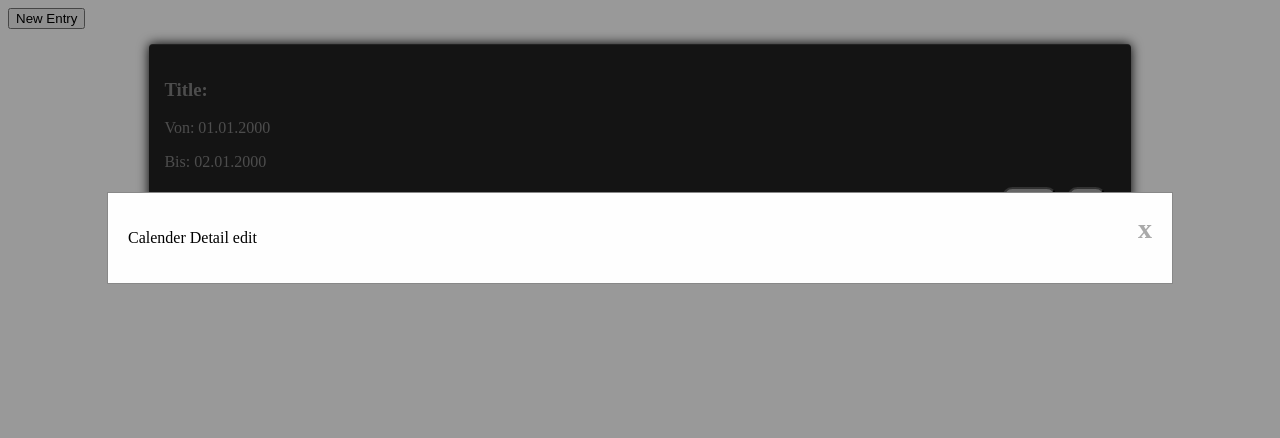
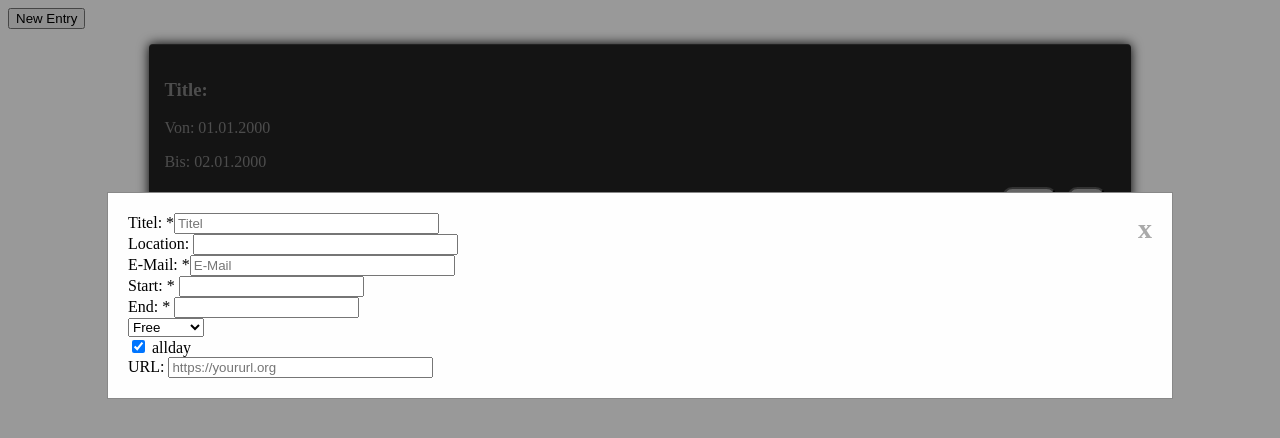
Before and after one commit to Philhil/DHBW-Web-Engineering1-calendar, a plain HTML site: page index.html in a window 1280 px wide. Both pictures are taken after a click on the button "Edit". Drawn offline with nearby package versions, Linux system fonts and the light colour scheme; no server answers.

Commit message:
add modal form

```diff
--- a/assets/css/modal.css
+++ b/assets/css/modal.css
@@ -32,3 +32,9 @@
     text-decoration: none;
     cursor: pointer;
 }
+
+.map {
+    background-color: green;
+    width: auto;
+    float: right;
+}
--- a/index.html
+++ b/index.html
@@ -31,9 +31,29 @@
 <div id="calendarentry" class="modal">
     <div class="modal-content">
         <span class="close">x</span>
-        <form>
-            <p>Calender Detail edit</p>
-        </form>
+        <div>
+            <form>
+                <label for="modal_titel">Titel: *</label><input id="modal_titel" name="titel" type="text" size="30" maxlength="50" placeholder="Titel" tabindex="1" required="required"> <br>
+
+                <label for="modal_location">Location: </label><input id="modal_location" name="location" type="text" size="30" maxlength="50"><br>
+                <label for="modal_email">E-Mail: *</label><input id="modal_email" name="mail" type="email" size="30" maxlength="50" placeholder="E-Mail" tabindex="2" required="required"> <br>
+                <label for="modal_start">Start: *</label> <input id="modal_start" name="start" type="datetime" tabindex="3" required="required"> <br>
+                <label for="modal_end">End: *</label> <input id="modal_end" name="end" type="datetime" tabindex="4" required="required"> <br>
+
+                <select id="modal_status" name="status" size="1" tabindex="6">
+                    <option value="Free">Free</option>
+                    <option value="Busy">Busy</option>
+                    <option value="Tentative">Tentative</option>
+                </select>
+                <br>
+
+                <input id="modal_allday" name="allday" type="checkbox" value="allday" checked="checked" tabindex="7"> <label for="modal_allday">allday</label> <br>
+                <label for="modal_url">URL: </label><input id="modal_url" name="url" type="url" tabindex="5" size="30" maxlength="50" placeholder="https://yoururl.org"> <br>
+
+            </form>
+        </div>
+        <div class="map">
+        </div>
     </div>
 </div>
 
@@ -48,7 +68,7 @@
                         '<div class="entry"> ' +
                         '<h3>Title: ' + val.title + '</h3>' +
                         '<p> Von: ' + val.datefrom + '</p>' +
-                        '<p>Bis: ' + + val.dateto + '</p>' +
+                        '<p>Bis: ' + val.dateto + '</p>' +
                         '<button>Edit</button>' +
                         '<button>Delete</button>' +
                         '</div>' +
```
